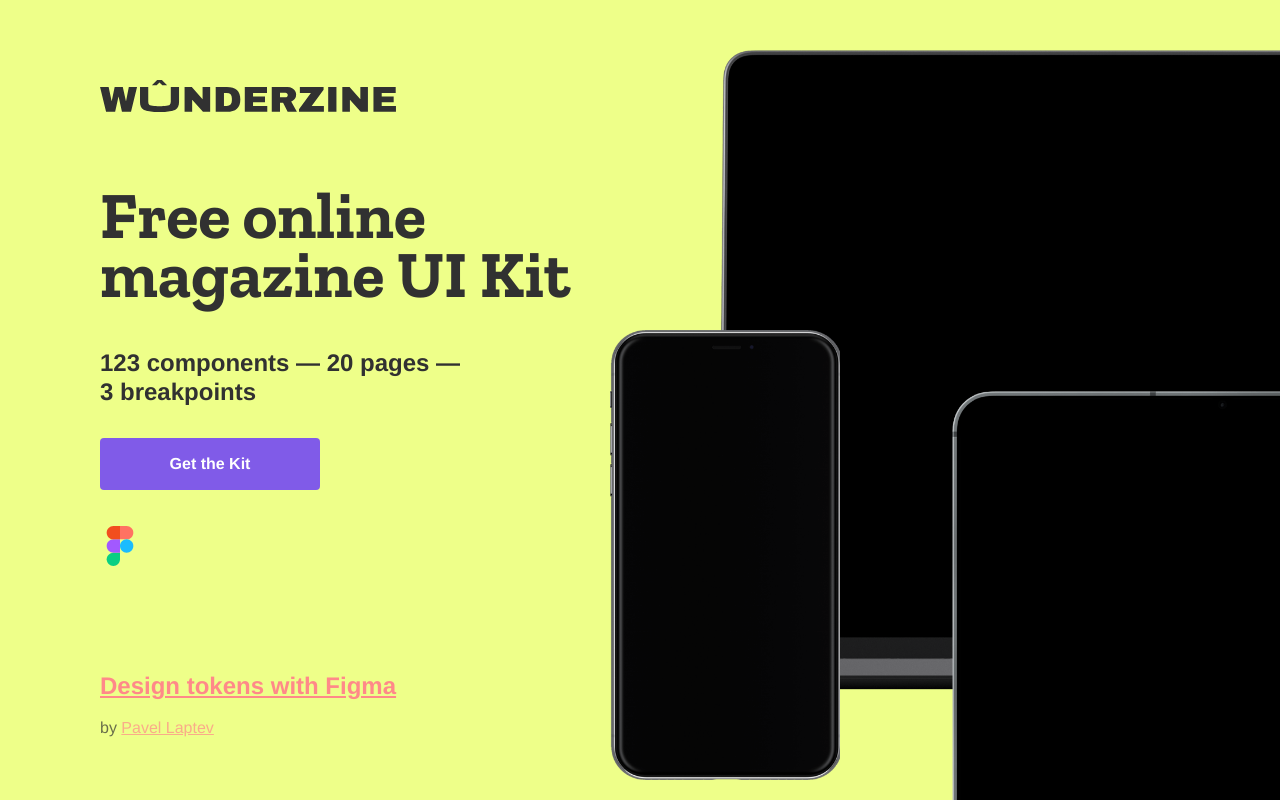
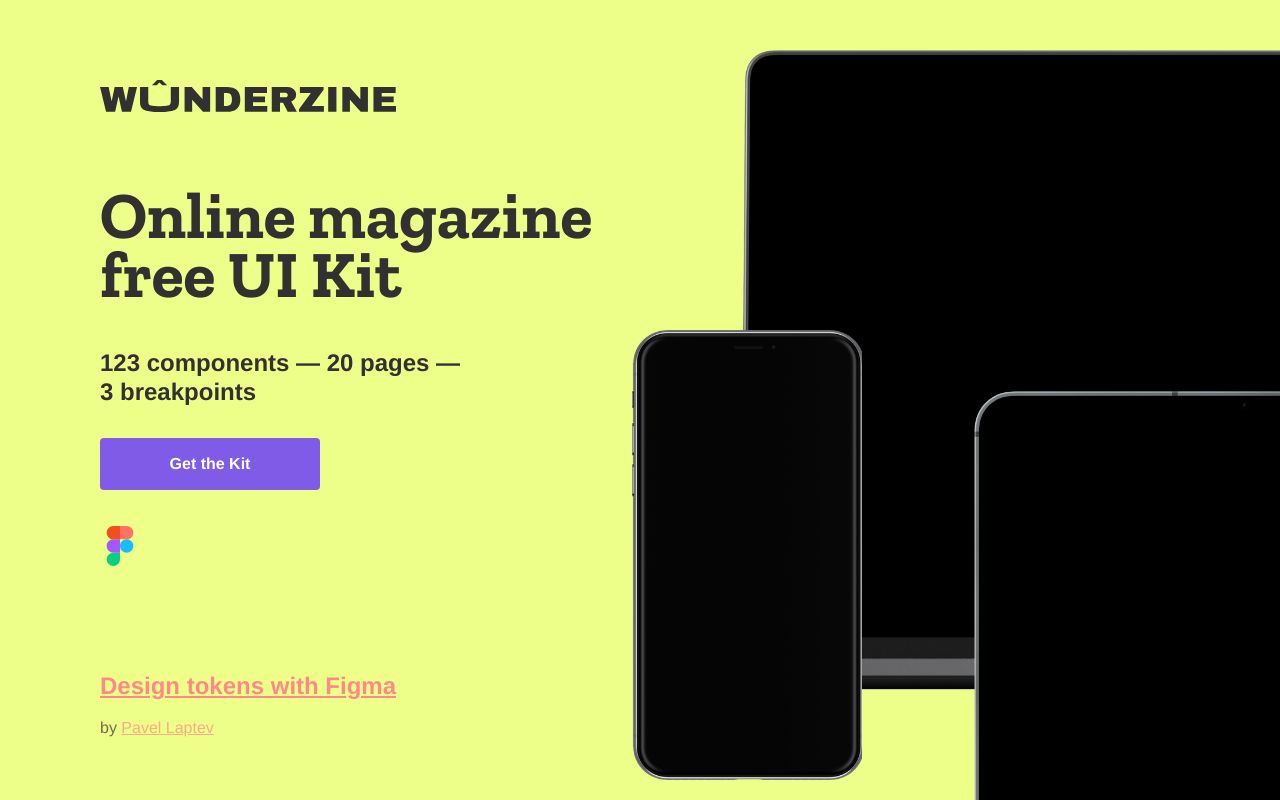
Before and after one commit to PavelLaptev/wunderzin, a plain HTML site: page promo/source/pug/index.pug in a window 1280 px wide. Drawn offline with nearby package versions, Linux system fonts and the light colour scheme; files that its build step writes are made by us from their sources; files whose address does not match are found by name.

Commit message:
title fix

```diff
--- a/promo/source/pug/index.pug
+++ b/promo/source/pug/index.pug
@@ -4,7 +4,7 @@
         meta(charset="utf-8")
         meta(http-equiv="x-ua-compatible" content="ie=edge")
         title Wûnderzin Ui Kit
-        meta(name="description" content="Free online magazine UI Kit")
+        meta(name="description" content="Online magazine — free UI Kit")
         meta(name="viewport" content="width=device-width, initial-scale=1")
 
         link(rel='apple-touch-icon', sizes='180x180', href='fav-ico/apple-touch-icon.png')
@@ -27,7 +27,7 @@
             .content-side
                 .content-side__wz-logo
                 .content-side__main-section
-                    h1.content-side__main-section__header Free online <br/> magazine UI Kit
+                    h1.content-side__main-section__header Online magazine<br/> free UI Kit
                     h4 123 components — 20 pages — 3 breakpoints
                     button(onclick="window.location.href='https://www.figma.com/file/JNIu97dR9CPt6kTg3grNFc7n/W%C3%BBnderzin-UI-Kit?node-id=0%3A1'").cta-btn.cta-btn_primary-dark Get the Kit
                     .figma-logo
```
Also changed, not shown: promo/index.html.
